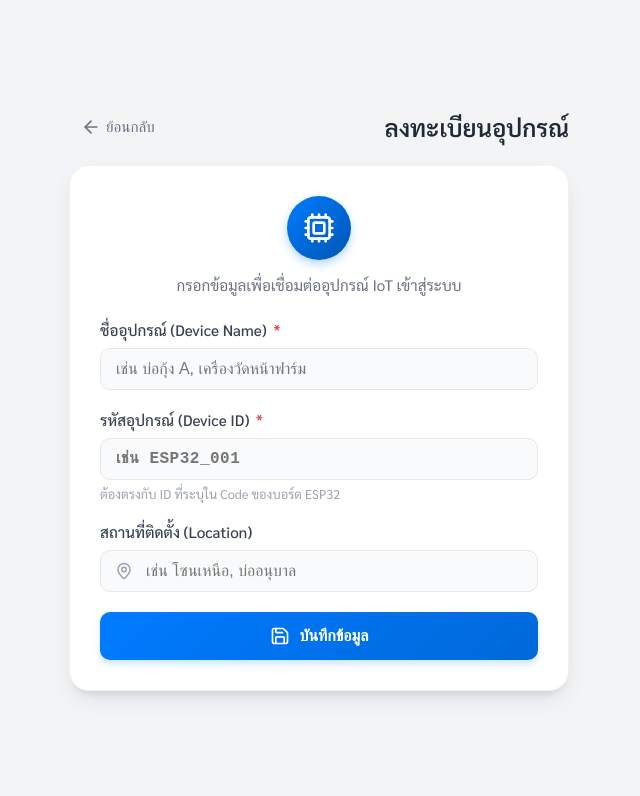
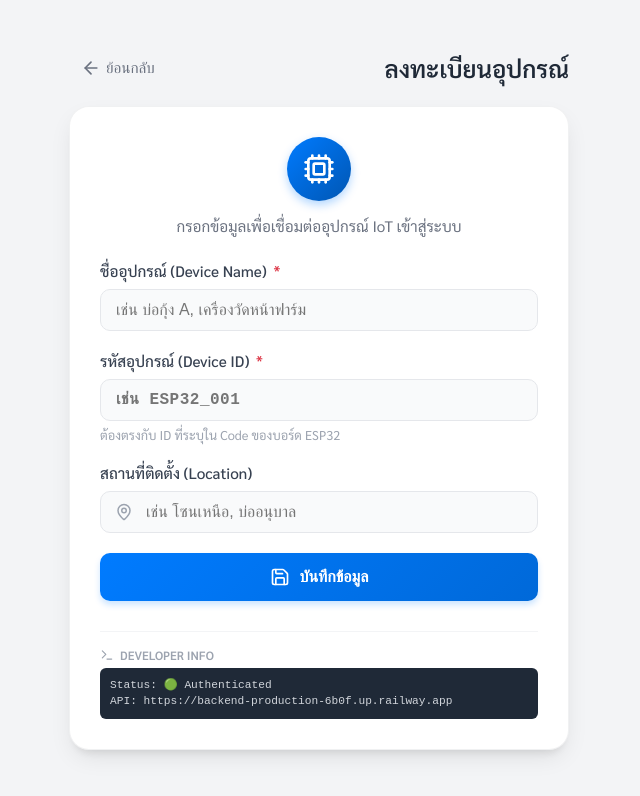
Before and after one commit to kittidaj6641/frontend_Final, a React (Create React App) app: page /add-device in a window 1280 px wide. Shown: the top 796 px of the page, without its empty margins (321-961 px from the left). Built offline with nearby package versions, Linux system fonts and the light colour scheme; no server answers; sample sign-in values are in the browser's storage.

Commit message:
Update AddDevice.js

```diff
--- a/src/AddDevice.js
+++ b/src/AddDevice.js
@@ -195,7 +195,16 @@ function AddDevice() {
             </button>
           </form>
 
-
+          {/* Debug Section (ย่อส่วนลงมาให้ดูสะอาดตา) */}
+          <div className="debug-section">
+            <div className="debug-header">
+              <Terminal size={14} /> <span>Developer Info</span>
+            </div>
+            <div className="debug-content">
+              Status: {localStorage.getItem('token') ? '🟢 Authenticated' : '🔴 No Token'} <br/>
+              API: {config.API_BASE_URL}
+            </div>
+          </div>
 
         </div>
       </motion.div>
```
